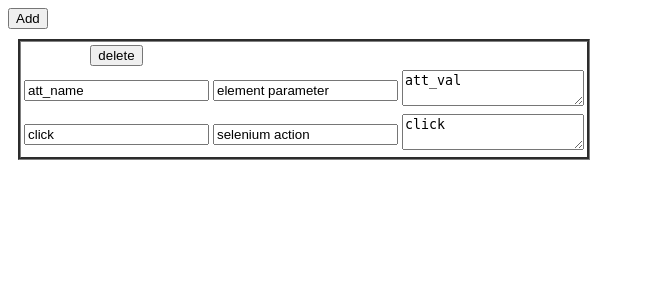
After one commit to Muntasib-creator/Automation_test, a PHP site: page /php_learn/view_testcase.html in a window 1280 px wide. The commit adds this page. Shown: the top 300 px of the page, without its empty margins (0-645 px from the left). Run offline with PHP 8.4, Linux system fonts and the light colour scheme.

Commit message:
Action delete working

```diff
--- /dev/null
+++ b/view_testcase.html
@@ -0,0 +1,83 @@
+<!DOCTYPE html>
+<html lang="en">
+
+<head>
+    <meta charset="UTF-8">
+    <meta http-equiv="X-UA-Compatible" content="IE=edge">
+    <meta name="viewport" content="width=device-width, initial-scale=1.0">
+    <title>Document</title>
+</head>
+
+<body>
+    <!-- <h4>viewing page of <?php echo $_GET["id"];?></h4> -->
+    <button onclick="return add_action()">Add</button>
+    <div id="action_container">
+        <table style="border-style: groove;  margin: 10px 20px 20px 10px;">
+            <thead><th><button test="del">delete</button></th></thead>
+
+            <tbody>
+                <tr>
+                    <td><input value="att_name" type="text" name="" id=""></td>
+                    <td><input value="element parameter" type="text" name="" id=""></td>
+                    <td><textarea name="" id="">att_val</textarea></td>
+                </tr>
+                <tr>
+                    <td><input value="click" type="text" name="" id=""></td>
+                    <td><input value="selenium action" type="text" name="" id=""></td>
+                    <td><textarea name="" id="">click</textarea></td>
+                </tr>
+            </tbody>
+        </table>
+    </div>
+    <script>
+    // let button = document.getElementsByTagName("button").add
+    // buttons = $x("//button[@test='del']")
+    var xpathResult = document.evaluate(
+        "//button[@test='del']", document, null, XPathResult.UNORDERED_NODE_ITERATOR_TYPE, null
+    );
+    var results = [];
+    var node;
+   while ((node = xpathResult.iterateNext()) != null) {
+     results.push(node);
+   }
+    for (let i = 0; i < results.length; i++) {
+        results[i].addEventListener("click", del_action)
+    }
+
+
+    function add_action() {
+        table_text = '<table style="border-style: groove;  margin: 10px 20px 20px 10px;}">\
+            <thead><th><button test="del">delete</button></th></thead>\
+            <tbody>\
+                <tr>\
+                    <td><input value="att_name" type="text" name="" id=""></td>\
+                    <td><input value="element parameter" type="text" name="" id=""></td>\
+                    <td><textarea name="" id="">att_val</textarea></td>\
+                </tr>\
+                <tr>\
+                    <td><input value="click" type="text" name="" id=""></td>\
+                    <td><input value="selenium action" type="text" name="" id=""></td>\
+                    <td><textarea name="" id="">click</textarea></td>\
+                </tr>\
+            </tbody>\
+        </table>'
+        let ac_container = document.getElementById("action_container");
+        var div = document.createElement('div');
+        div.innerHTML = table_text.trim();
+        div.addEventListener("click", del_action);
+        let del_button = div.getElementsByTagName("button")[0];
+        del_button.addEventListener("click", del_action);
+        console.log(del_button);
+        ac_container.appendChild(div.firstChild);
+    }
+
+    function del_action(e) {
+        console.log(e.target.parentNode.parentNode.parentNode.parentNode);
+        element=e.target.parentNode.parentNode.parentNode.parentNode;
+        element.parentNode.removeChild(element);
+        //console.log(e.target.parent.parent.parent)
+    }
+    </script>
+</body>
+
+</html>
```
Also changed, not shown: view_testcase.php (+13 -2 lines).
